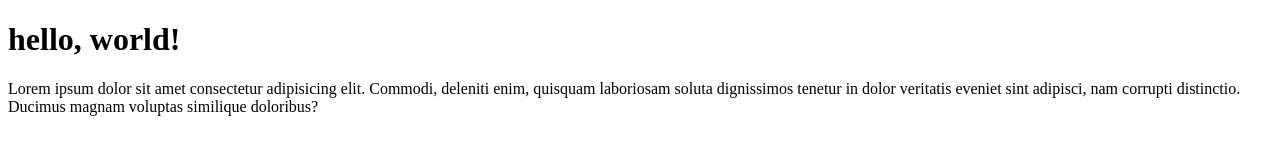
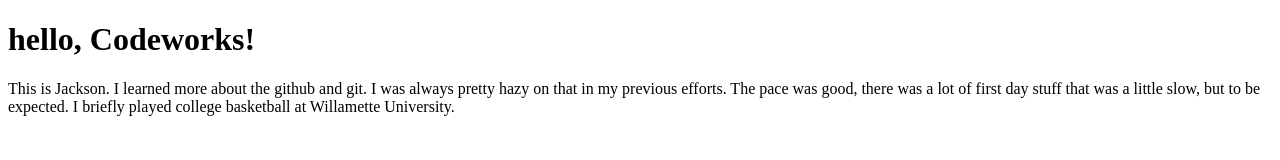
Before and after one commit to Cignul/day-1, a plain HTML site: page index.html in a window 1280 px wide. Drawn offline with Linux system fonts and the light colour scheme.

Commit message:
new paragraph added

```diff
--- a/index.html
+++ b/index.html
@@ -9,9 +9,10 @@
 </head>
 
 <body>
-    <h1>hello, world!</h1>
-    <p>Lorem ipsum dolor sit amet consectetur adipisicing elit. Commodi, deleniti enim, quisquam laboriosam soluta dignissimos
-        tenetur in dolor veritatis eveniet sint adipisci, nam corrupti distinctio. Ducimus magnam voluptas similique doloribus?</p>
+    <h1>hello, Codeworks!</h1>
+    <p>This is Jackson. I learned more about the github and git. I was always pretty hazy on that in my previous efforts. The
+        pace was good, there was a lot of first day stuff that was a little slow, but to be expected. I briefly played college
+        basketball at Willamette University.</p>
 </body>
 
 </html>
```
